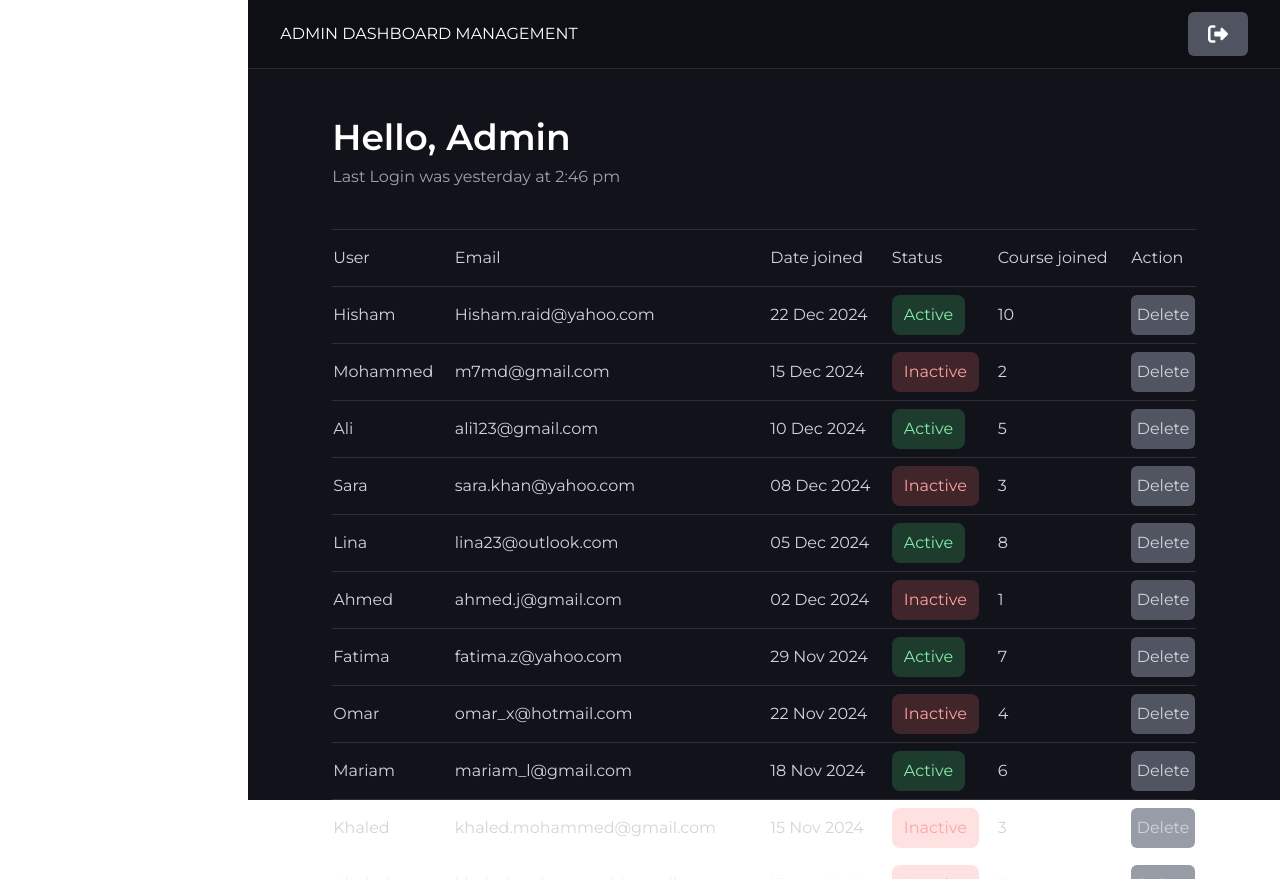
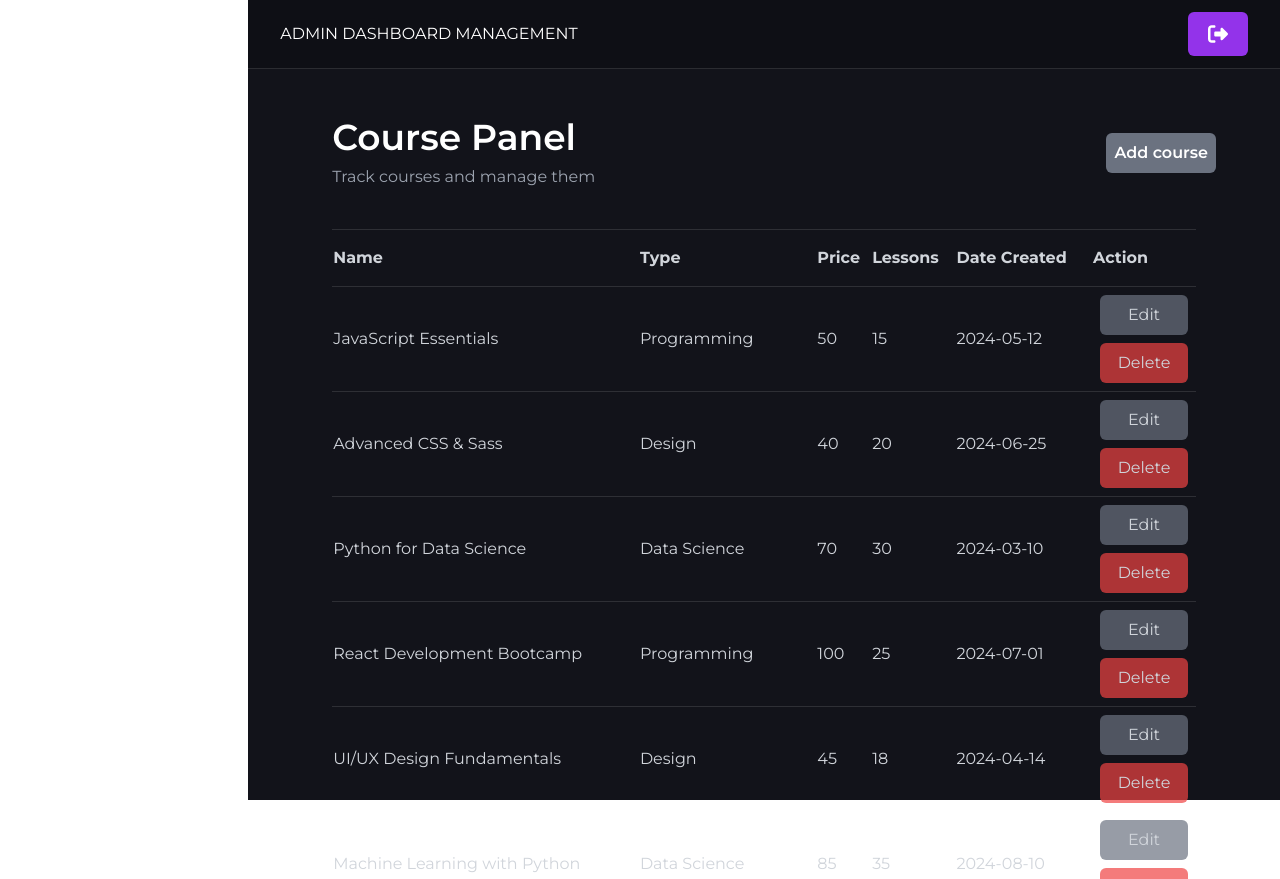
Before and after one commit to HishamAbualhaj/Learn-Quest-platform, a React (Vite) app: page / in a window 1280 px wide. Built offline with nearby package versions, Linux system fonts and the light colour scheme.

Commit message:
Creating course panel

```diff
--- /dev/null
+++ b/src/components/Courses.jsx
@@ -0,0 +1,156 @@
+function Courses() {
+  const courses = [
+    {
+      name: "JavaScript Essentials",
+      type: "Programming",
+      price: 50,
+      lessons: 15,
+      date: "2024-05-12",
+      action: ["Edit", "Delete"],
+    },
+    {
+      name: "Advanced CSS & Sass",
+      type: "Design",
+      price: 40,
+      lessons: 20,
+      date: "2024-06-25",
+      action: ["Edit", "Delete"],
+    },
+    {
+      name: "Python for Data Science",
+      type: "Data Science",
+      price: 70,
+      lessons: 30,
+      date: "2024-03-10",
+      action: ["Edit", "Delete"],
+    },
+    {
+      name: "React Development Bootcamp",
+      type: "Programming",
+      price: 100,
+      lessons: 25,
+      date: "2024-07-01",
+      action: ["Edit", "Delete"],
+    },
+    {
+      name: "UI/UX Design Fundamentals",
+      type: "Design",
+      price: 45,
+      lessons: 18,
+      date: "2024-04-14",
+      action: ["Edit", "Delete"],
+    },
+    {
+      name: "Machine Learning with Python",
+      type: "Data Science",
+      price: 85,
+      lessons: 35,
+      date: "2024-08-10",
+      action: ["Edit", "Delete"],
+    },
+    {
+      name: "Full Stack Web Development",
+      type: "Programming",
+      price: 120,
+      lessons: 40,
+      date: "2024-09-05",
+      action: ["Edit", "Delete"],
+    },
+    {
+      name: "Digital Marketing 101",
+      type: "Marketing",
+      price: 30,
+      lessons: 12,
+      date: "2024-11-20",
+      action: ["Edit", "Delete"],
+    },
+    {
+      name: "Intro to Cybersecurity",
+      type: "Security",
+      price: 60,
+      lessons: 22,
+      date: "2024-02-18",
+      action: ["Edit", "Delete"],
+    },
+    {
+      name: "Cloud Computing with AWS",
+      type: "Cloud Computing",
+      price: 90,
+      lessons: 28,
+      date: "2024-10-07",
+      action: ["Edit", "Delete"],
+    },
+  ];
+
+  return (
+    <>
+      <div className="flex items-center justify-between ">
+        <div>
+          <div className="text-white font-semibold text-4xl px-5">
+            Course Panel
+          </div>
+          <div className="text-gray-400 mt-2 px-5">
+            Track courses and manage them
+          </div>
+        </div>
+
+        <div className="bg-gray-500 text-white font-semibold rounded-md p-2 hover:bg-gray-800 hover:text-white transition cursor-pointer">
+          Add course
+        </div>
+      </div>
+      <div className="xl:w-full lg:w-[850px] md:w-[600px] [450px]:w-[400px] w-[330px] mt-10 h-[650px] overflow-auto px-5">
+        <table className="text-gray-300 w-full">
+          <thead>
+            <tr className="border-t border-b border-borderDark">
+              <td className="py-4 font-bold">Name</td>
+              <td className="font-bold">Type</td>
+              <td className="whitespace-nowrap font-bold">Price</td>
+              <td className="font-bold">Lessons</td>
+              <td className="whitespace-nowrap xl:pr-0 pr-8 font-bold">
+                Date Created
+              </td>
+              <td className="font-bold">Action</td>
+            </tr>
+          </thead>
+
+          <tbody>
+            {courses.map((course) => (
+              <tr
+                key={course.key}
+                className="border-t border-b border-borderDark"
+              >
+                <td className="py-4 xl:pr-0 pr-8 whitespace-nowrap">
+                  {course.name}
+                </td>
+                <td className="xl:pr-0 pr-8 whitespace-nowrap">
+                  {course.type}
+                </td>
+                <td className="xl:pr-0 pr-8 whitespace-nowrap">
+                  {course.price}
+                </td>
+                <td className="whitespace-nowrap">{course.lessons}</td>
+                <td className="whitespace-nowrap">{course.date}</td>
+                <td className="whitespace-nowrap p-2 flex flex-col gap-2">
+                  <div
+                    id="1"
+                    className="cursor-pointer bg-gray-500/70 py-2 px-2 text-center rounded-md hover:bg-gray-800 hover:text-white transition"
+                  >
+                    {course.action[0]}
+                  </div>
+                  <div
+                    id="1"
+                    className="cursor-pointer bg-red-500/70 py-2 px-2 text-center rounded-md hover:bg-gray-800 hover:text-white transition"
+                  >
+                    {course.action[1]}
+                  </div>
+                </td>
+              </tr>
+            ))}
+          </tbody>
+        </table>
+      </div>
+    </>
+  );
+}
+
+export default Courses;
--- a/src/components/Dashboard.jsx
+++ b/src/components/Dashboard.jsx
@@ -13,12 +13,13 @@ import {
   faRightFromBracket,
 } from "@fortawesome/free-solid-svg-icons";
 
-import { useState } from "react";
+import { useState, useEffect } from "react";
 
 import Users from "./Users";
+import Courses from "./Courses";
 
 function Dashboard() {
-  let tabs = [
+  const tabs = [
     {
       key: 1,
       name: "users",
@@ -56,15 +57,43 @@ function Dashboard() {
     },
   ];
 
-  let [activeStatus, setActiveStatus] = useState("users");
+  const [windowWidth, setWindowWidth] = useState(window.innerWidth);
+
+  const [activeStatus, setActiveStatus] = useState("users");
 
   // by default its not resized
-  let [resize, setResize] = useState(true);
+  const [resize, setResize] = useState(true);
 
-  let [isTranslate, setIsTranslate] = useState(false);
+  const [isTranslate, setIsTranslate] = useState(false);
+
+  // Handling side effect for screen resize
+  useEffect(() => {
+    // checking if we are in small screens
+    if (windowWidth <= 1280) {
+      setIsTranslate(false);
+    } else {
+      setIsTranslate(true);
+    }
+
+    // each time we resize screen,
+    const handleResize = () => {
+      setWindowWidth(window.innerWidth);
+      if (windowWidth <= 1280) {
+        setIsTranslate(false);
+      } else {
+        setIsTranslate(true);
+      }
+    };
+
+    window.addEventListener("resize", handleResize);
+
+    return () => {
+      window.removeEventListener("resize", handleResize);
+    };
+  }, [windowWidth]);
 
   function setActive(e) {
-    let currentTab = e.currentTarget
+    const currentTab = e.currentTarget
       .querySelector(".data")
       .textContent.toLowerCase();
     setActiveStatus(currentTab);
@@ -86,7 +115,7 @@ function Dashboard() {
           {!resize ? (
             ""
           ) : (
-            <div className="text-white text-2xl py-5 font-bold flex gap-1">
+            <div className="text-white text-2xl py-[18px] font-bold flex gap-1">
               LEARN <div className="text-purple-600">QUEST</div>
             </div>
           )}
@@ -95,7 +124,7 @@ function Dashboard() {
             onClick={() => {
               setResize(!resize);
             }}
-            className="cursor-pointer text-white  border-gray-400/90 px-2 py-5  rounded transition hover:bg-gray-400/20"
+            className="cursor-pointer text-white border-gray-400/90 px-2 py-[26px] rounded transition hover:bg-gray-400/20"
             rotation={!resize ? 270 : 90}
             icon={faChevronDown}
           />
@@ -133,7 +162,6 @@ function Dashboard() {
           <div className="flex items-center justify-between">
             <FontAwesomeIcon
               onClick={() => {
-                console.log("Clicked");
                 setIsTranslate(!isTranslate);
               }}
               className="text-2xl cursor-pointer xl:hidden"
@@ -143,7 +171,7 @@ function Dashboard() {
               <div className="text-white uppercase max-sm:hidden">
                 admin dashboard management
               </div>
-              <h1 className="text-xl px-5 py-2 rounded-md cursor-pointer bg-gray-500/70 hover:bg-gray-800 hover:text-white transition text-center">
+              <h1 className="text-xl px-5 py-2 rounded-md cursor-pointer bg-purple-600 hover:bg-gray-800 hover:text-white transition text-center">
                 <a href="">
                   <FontAwesomeIcon icon={faRightFromBracket} />
                 </a>
@@ -151,7 +179,11 @@ function Dashboard() {
             </div>
           </div>
         </div>
-        <Users setIsTranslate={setIsTranslate}></Users>
+
+        <div className="xl:px-16 sm:px-10 px-5 mt-12">
+          {/* <Users /> */}
+          <Courses />
+        </div>
       </div>
     </div>
   );
--- a/src/components/Users.jsx
+++ b/src/components/Users.jsx
@@ -1,6 +1,6 @@
 import { useEffect, useState } from "react";
 
-function Users({setIsTranslate }) {
+function Users() {
   const users = [
     {
       key: 1,
@@ -102,37 +102,8 @@ function Users({setIsTranslate }) {
       action: "Delete",
     },
   ];
-
-  const [windowWidth, setWindowWidth] = useState(window.innerWidth);
-
-  useEffect(() => {
-
-    // checking if we are in small screens
-    if (windowWidth <= 1280) {
-      setIsTranslate(false);
-    } else {
-      setIsTranslate(true);
-    }
-
-    // each time we resize screen,
-    const handleResize = () => {
-      setWindowWidth(window.innerWidth);
-      if (windowWidth <= 1280) {
-        setIsTranslate(false);
-      } else {
-        setIsTranslate(true);
-      }
-    };
-
-    window.addEventListener("resize", handleResize);
-
-    return () => {
-      window.removeEventListener("resize", handleResize);
-    };
-  }, [windowWidth]);
-
   return (
-    <div className="xl:px-16 sm:px-10 px-5 mt-12">
+    <>
       <div className="text-white font-semibold text-4xl px-5">Hello, Admin</div>
       <div className="text-gray-400 mt-2 px-5">
         Last Login was yesterday at 2:46 pm
@@ -141,12 +112,12 @@ function Users({setIsTranslate }) {
         <table className="text-gray-300 w-full">
           <thead>
             <tr className="border-t border-b border-borderDark">
-              <td className="py-4">User</td>
-              <td>Email</td>
-              <td className="whitespace-nowrap">Date joined</td>
-              <td>Status</td>
-              <td className="whitespace-nowrap xl:pr-0 pr-8">Course joined</td>
-              <td>Action</td>
+              <td className="py-4 font-bold">User</td>
+              <td className="font-bold">Email</td>
+              <td className="whitespace-nowrap font-bold">Date joined</td>
+              <td className="font-bold">Status</td>
+              <td className="whitespace-nowrap xl:pr-0 pr-8 font-bold">Course joined</td>
+              <td  className="font-bold">Action</td>
             </tr>
           </thead>
 
@@ -176,7 +147,7 @@ function Users({setIsTranslate }) {
                 <td className="whitespace-nowrap">
                   <div
                     id="1"
-                    className="cursor-pointer bg-gray-500/70 py-2 text-center rounded-md hover:bg-gray-800 hover:text-white transition"
+                    className="cursor-pointer bg-red-500/70 py-2 text-center rounded-md hover:bg-gray-800 hover:text-white transition"
                   >
                     {user.action}
                   </div>
@@ -186,7 +157,7 @@ function Users({setIsTranslate }) {
           </tbody>
         </table>
       </div>
-    </div>
+    </>
   );
 }
 
```
